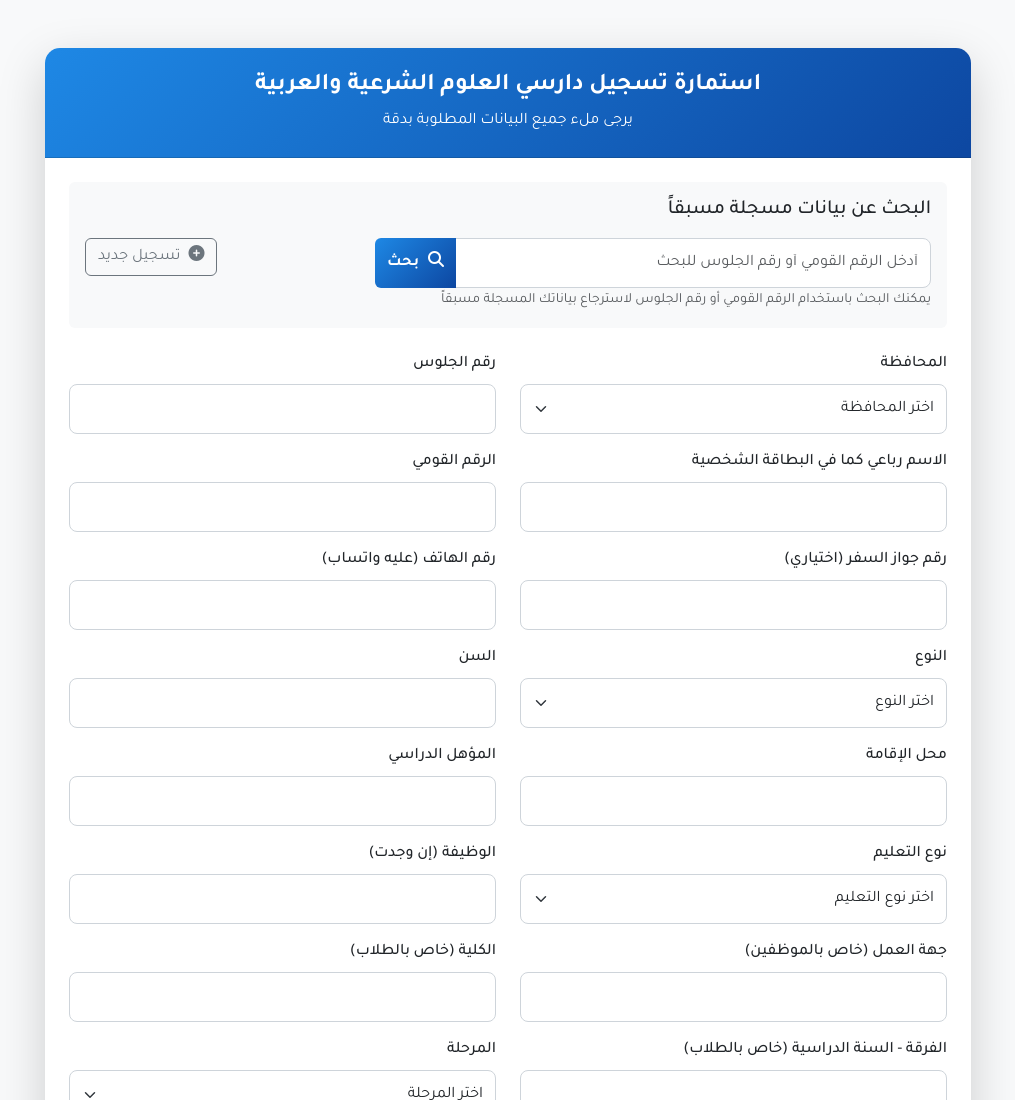
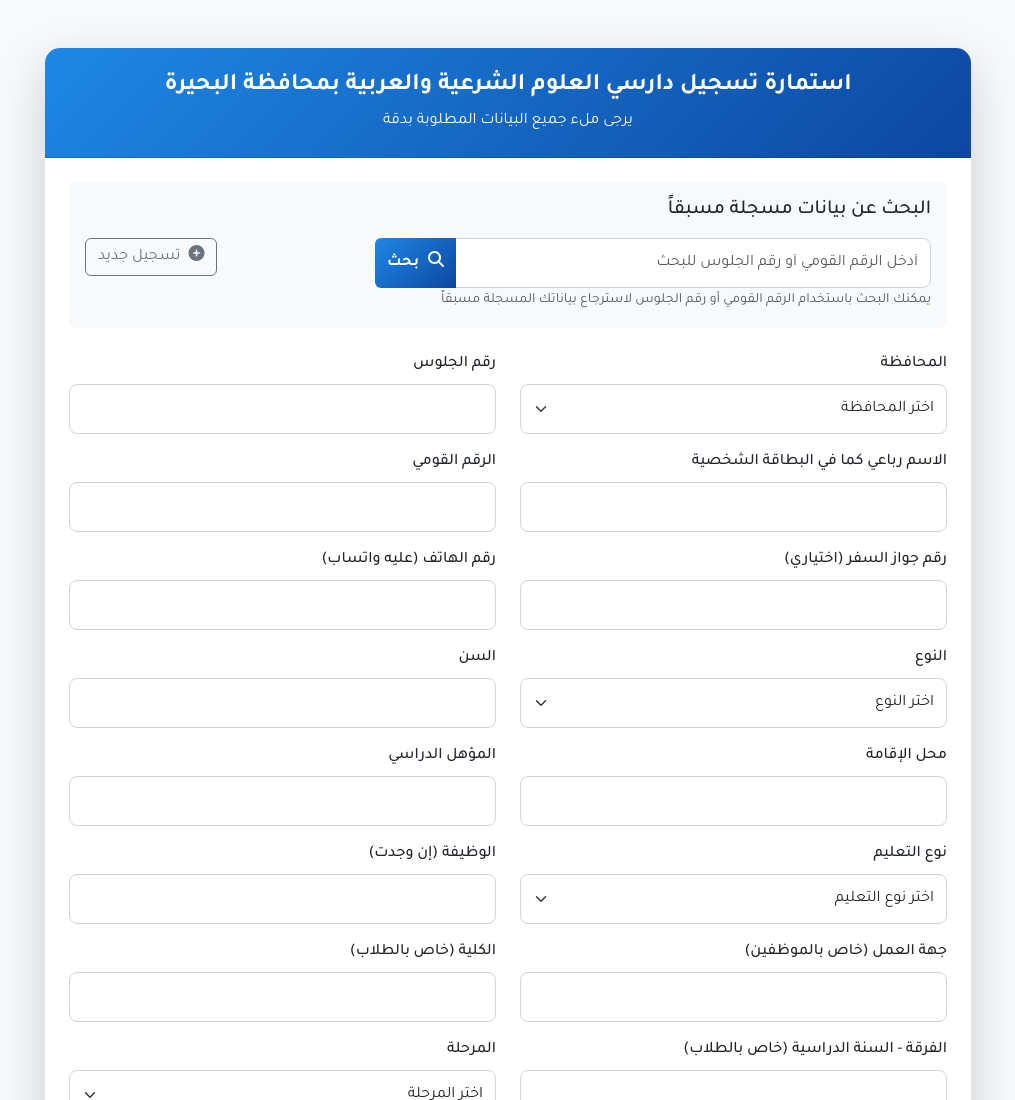
Before and after one commit to anwarhasan218/rewaq3, a plain HTML site: page index.html in a window 1280 px wide. Shown: the top 1100 px of the page, without its empty margins (132-1147 px from the left). Drawn offline with nearby package versions, Linux system fonts and the light colour scheme.

Commit message:
Update index.html

```diff
--- a/index.html
+++ b/index.html
@@ -19,7 +19,7 @@
             <div class="col-lg-10">
                 <div class="card shadow-lg border-0 rounded-lg">
                     <div class="card-header bg-primary text-white text-center py-4">
-                        <h1 class="fs-4 fw-bold mb-0">استمارة تسجيل دارسي العلوم الشرعية والعربية</h1>
+                        <h1 class="fs-4 fw-bold mb-0"> استمارة تسجيل دارسي العلوم الشرعية والعربية بمحافظة البحيرة</h1>
                         <p class="mb-0 mt-2">يرجى ملء جميع البيانات المطلوبة بدقة</p>
                     </div>
                     <div class="card-body p-4">
```
